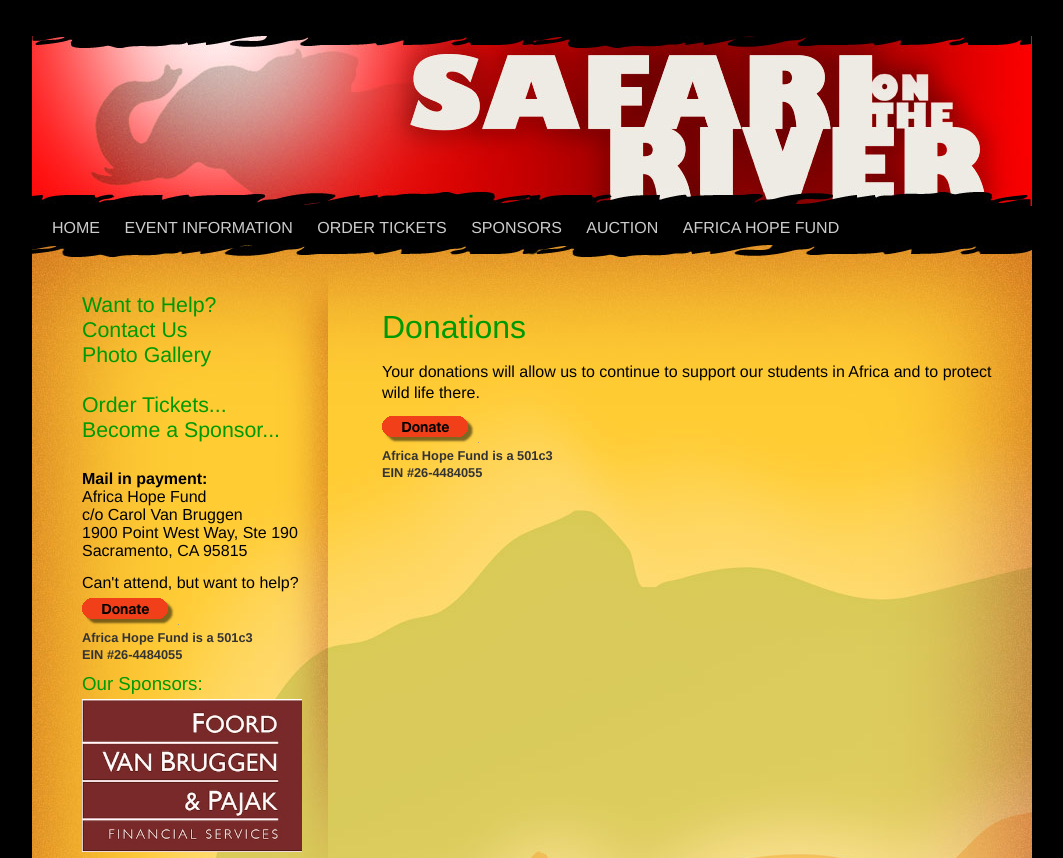
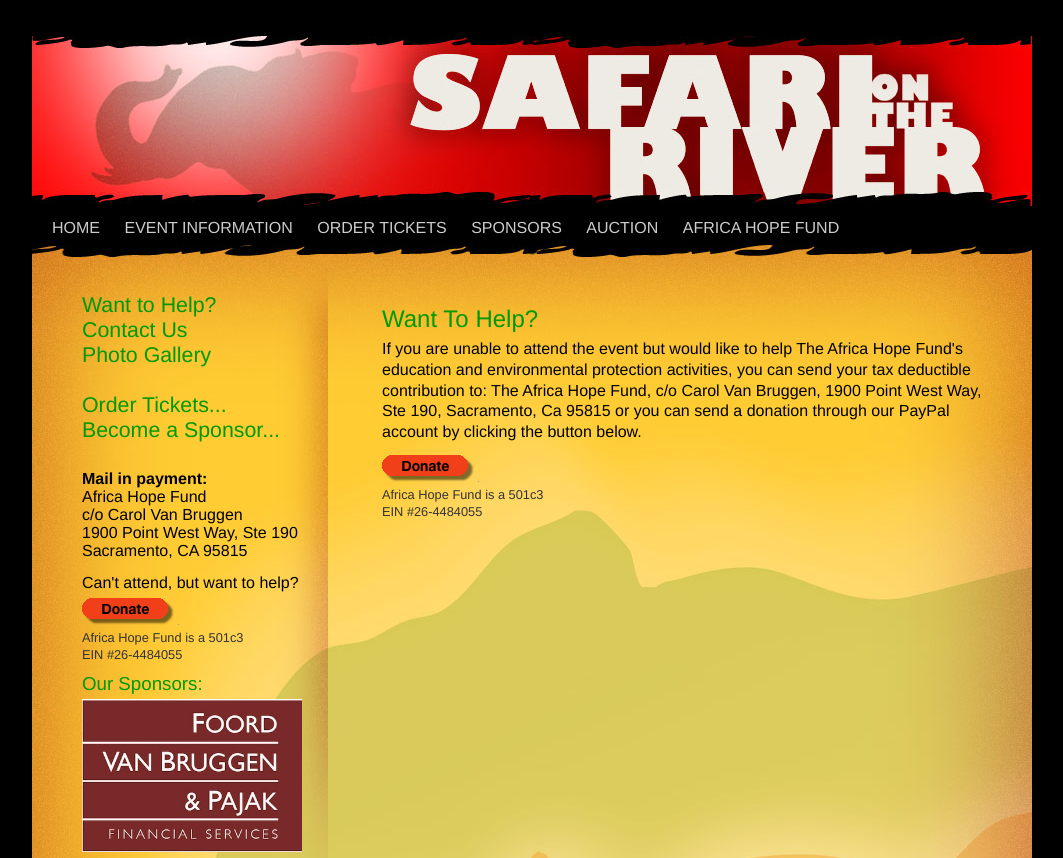
Before and after one commit to wleddy/sor, a PHP site: page /donor/ in a window 1280 px wide. Shown: the top 858 px of the page, without its empty margins (108-1171 px from the left). Run offline with PHP 8.4, Linux system fonts and the light colour scheme; data that the repository does not hold is empty; some libraries are stand-ins or nearby versions; grey boxes are pictures that could not be loaded.

Commit message:
remove help directory in favor of donor

```diff
--- a/donor/donor.php
+++ b/donor/donor.php
@@ -1,7 +1,10 @@
-<h1>Donations</h1>
+<h2>Want To Help?</h2>
 
-<p>
-	Your donations will allow us to continue to support our students in Africa and to protect wild life there.
+<p class="body">
+	If you are unable to attend the event but would like to help The Africa Hope Fund's education and environmental
+	protection activities, you can send your tax deductible contribution to:  The Africa Hope Fund, c/o
+	Carol Van Bruggen, 1900 Point West Way, Ste 190, Sacramento, Ca 95815 or you can send a donation through our PayPal account
+	by clicking the button below.
 </p>
 
 <?php
--- a/donor/payPal-button.html
+++ b/donor/payPal-button.html
@@ -6,4 +6,4 @@
 	<img alt="" border="0" src="https://www.paypalobjects.com/en_US/i/scr/pixel.gif" width="1" height="1">
 	</form>
 </div>
-<p class="caption"><b>Africa Hope Fund is a 501c3<br>EIN #26-4484055</b></p>
+<p class="caption">Africa Hope Fund is a 501c3<br>EIN&nbsp;#26-4484055</p>
--- a/templates/left.php
+++ b/templates/left.php
@@ -1,5 +1,5 @@
 <div class="leftnav">
-<a href="/help/">Want to Help?</a><br>
+<a href="/donor/">Want to Help?</a><br>
 <a href="/contact/">Contact Us</a><br>
 <a href="/photos/">Photo Gallery</a><br><br>
 </div>
@@ -8,7 +8,6 @@
 	<a href="/order/">Order Tickets...</a><br>
 	<a href="/sponsors/">Become a Sponsor...</a>
 </div>
-<!--<p class="caption"></p>-->
 
 <div id="mailPayment" >
 <b>Mail in payment:</b><br>
```
Also changed, not shown: help/help.html (deleted, +0 -18 lines), help/index.php (deleted, +0 -13 lines).
